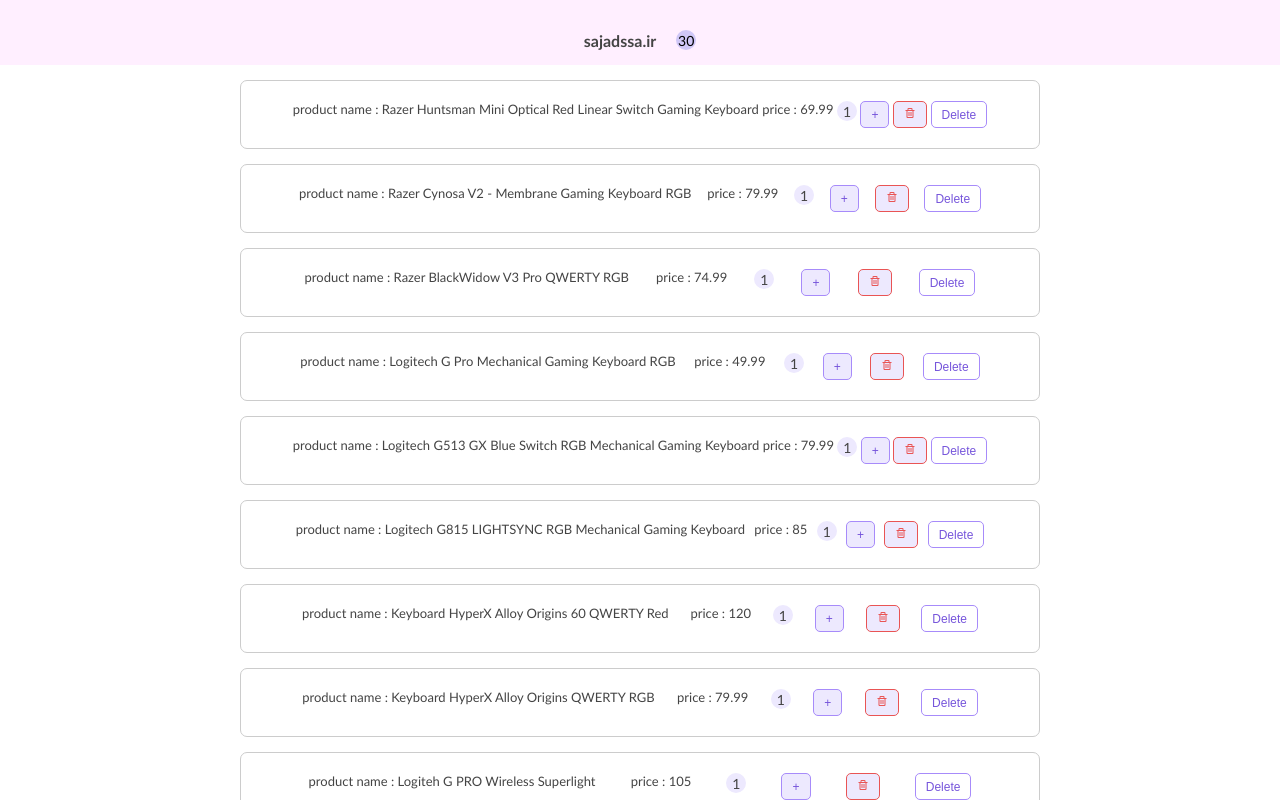
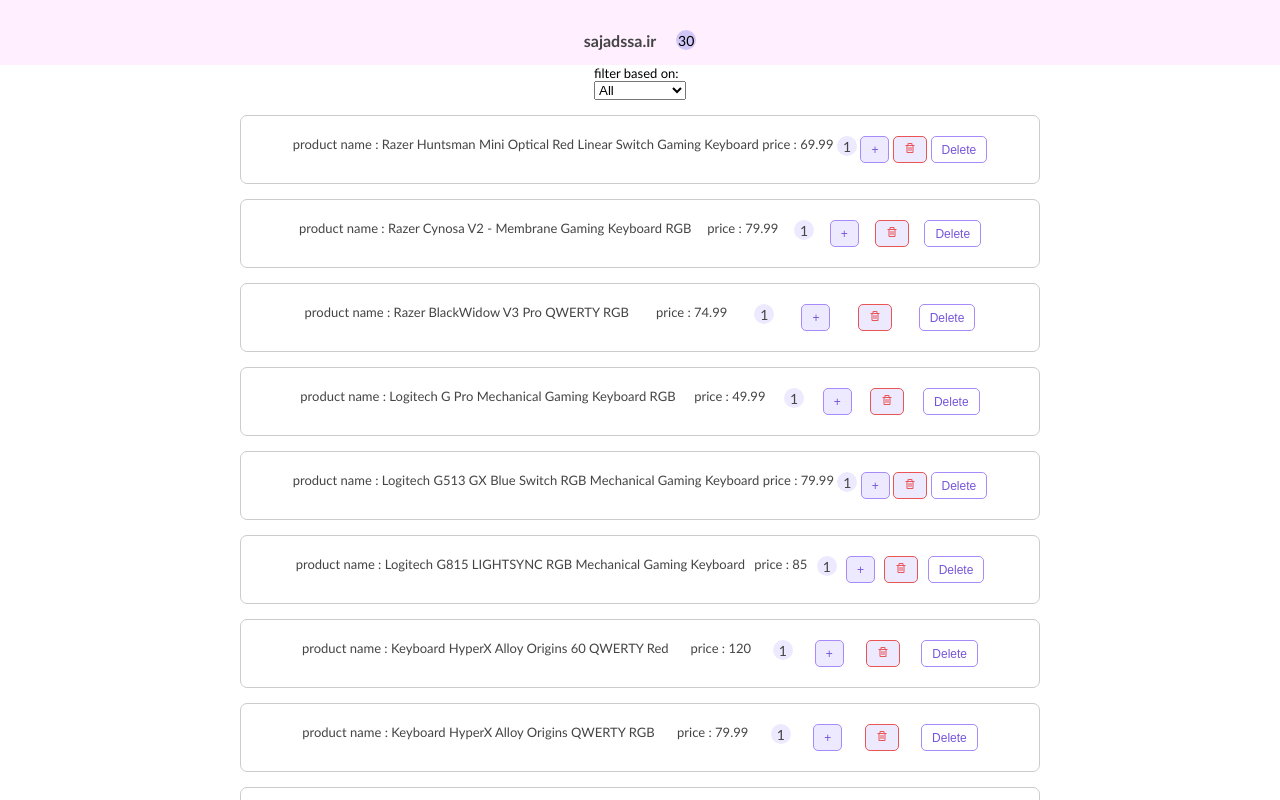
Before and after one commit to Sajadssa/React.js, a React (Create React App) app in the folder first-app/: page / in a window 1280 px wide. Shown: the top 800 px of the page. Built offline with nearby package versions, Linux system fonts and the light colour scheme.

Commit message:
Filter component

```diff
--- a/first-app/src/App.js
+++ b/first-app/src/App.js
@@ -372,6 +372,7 @@
 
       <ProductProvider>
       <Navbar  />
+      <Filter/>
           <ProductList
             // products={products}
             // onRemove={removeHandler}
@@ -386,7 +387,6 @@
         <CounterOne />
         <CountReducer />
       </CounterProvider> */}
-      <Filter/>
       </ProductProvider>
       </WebsiteContext.Provider>{" "}
     </>
--- a/first-app/src/component/Filter/Filter.jsx
+++ b/first-app/src/component/Filter/Filter.jsx
@@ -1,6 +1,25 @@
 const Filter = () => {
+   const changeHandler=(e)=>{
+console.log(e.target.value);
+   }
     return (
-        <div>this is filter component</div>
+        <div>
+
+           filter based on:
+           <div>
+            <select onChange={changeHandler}>
+                <option value="">All</option>
+                <option value="Mouse">Mouse</option>
+                <option value="Monitor">Monitor</option>
+                <option value="webcam">webcam</option>
+                <option value="microphone">microphone</option>
+            </select>
+
+           </div>
+
+
+
+        </div>
      );
 }
 
```
